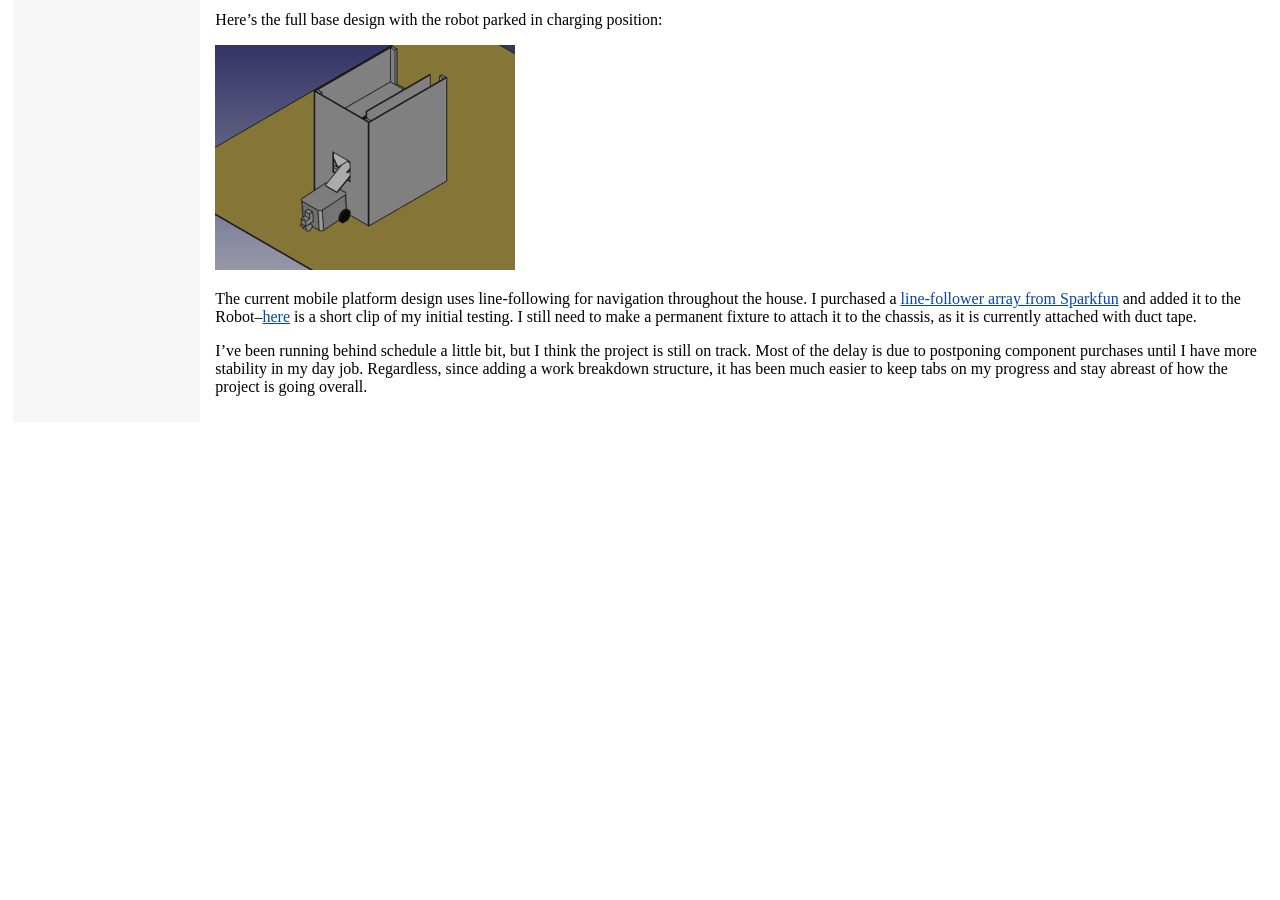
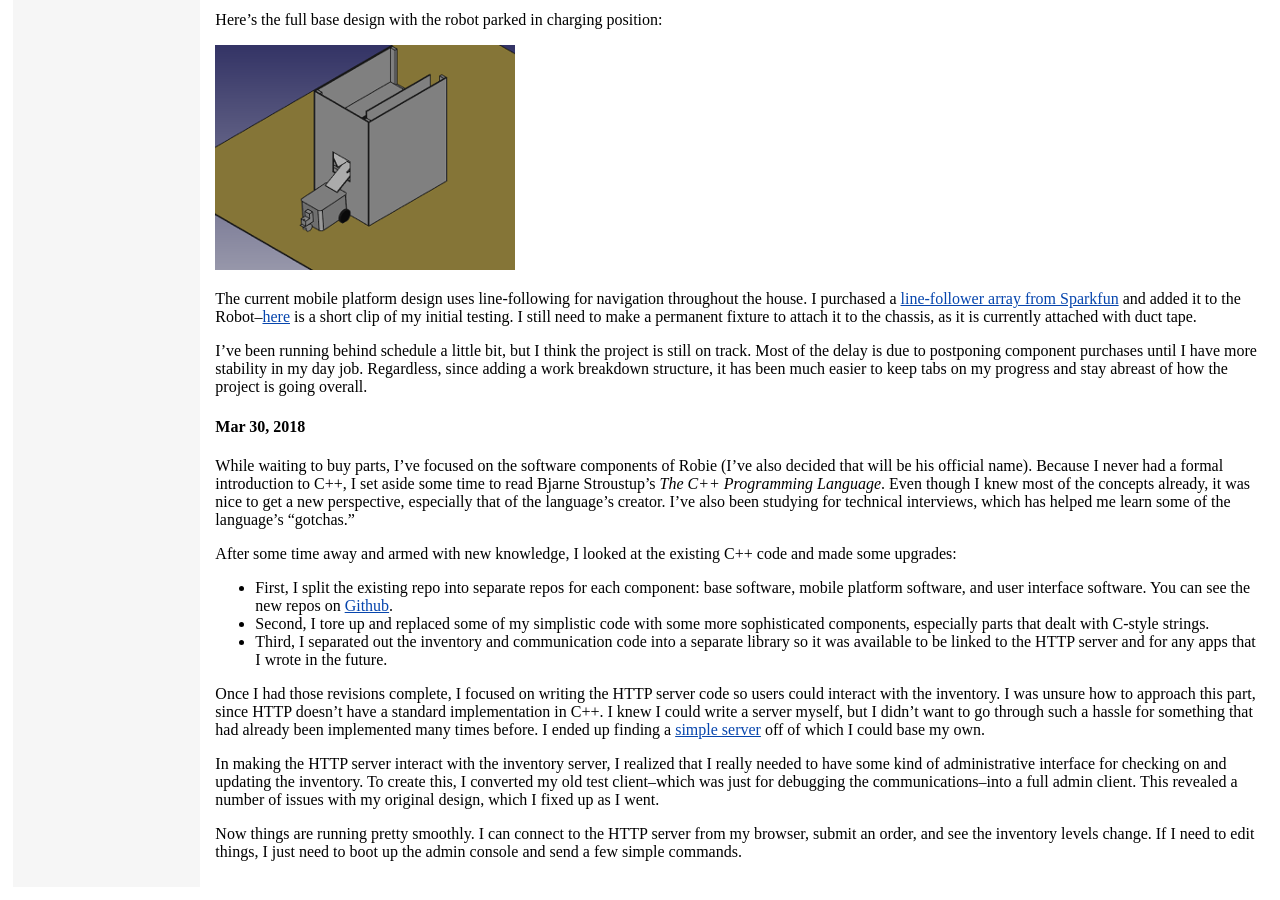
Before and after one commit to Angineer/Angineer.github.io, a Jekyll site: the page built from _projects/Robot.md, in a window 1280 px wide and 900 px high, scrolled down 5995 px. Built offline with Jekyll 4.4.1, drawn with Linux system fonts in a browser that asks for light colours; before the commit the page ends 6430 px from its top, so only the background shows below that.

Commit message:
Robie update

```diff
--- a/_projects/Robot.md
+++ b/_projects/Robot.md
@@ -119,7 +119,7 @@ The robot has been on hold for a little bit while I've been in school getting my
 
 The main thing that I've gained from the master's program is a perspective on systems engineering. The basic philosophy behind systems engineering is that you should design a system before you start implementing it. This will save you time and money by illuminating obscure issues early and it will ensure that all system components are going towards fulfilling a set of clear system requirements. Without this perspective, projects can tend to get bloated or behind schedule (a symptom I've noticed in this project in particular). So, with that in mind, I've created a set of design documents that I think will help me complete the robot by the end of the year. You can see the updates in the Design section above.
 
-In addition to the systems engineering, I have written a bunch of code which makes up the foundational software components of the base station. I am writing it in C++ to build up my skills with that and CMake. All the code can be found on my [Github repo](https://github.com/Angineer/roboDrive).
+In addition to the systems engineering, I have written a bunch of code which makes up the foundational software components of the base station. I am writing it in C++ to build up my skills with that and CMake. All the code can be found on my [Github repo](https://github.com/Angineer/Robot-Mobile).
 
 #### Feb 1, 2018
 I spent the day today working on the base design. I've created a preliminary design in FreeCAD based on a hand-drawn design that I made last summer:
@@ -144,3 +144,17 @@ Here's the full base design with the robot parked in charging position:
 The current mobile platform design uses line-following for navigation throughout the house. I purchased a [line-follower array from Sparkfun](https://www.sparkfun.com/products/13582) and added it to the Robot--[here](https://www.youtube.com/watch?v=50ZuVvZ7mBI) is a short clip of my initial testing. I still need to make a permanent fixture to attach it to the chassis, as it is currently attached with duct tape.
 
 I've been running behind schedule a little bit, but I think the project is still on track. Most of the delay is due to postponing component purchases until I have more stability in my day job. Regardless, since adding a work breakdown structure, it has been much easier to keep tabs on my progress and stay abreast of how the project is going overall.
+
+#### Mar 30, 2018
+While waiting to buy parts, I've focused on the software components of Robie (I've also decided that will be his official name). Because I never had a formal introduction to C++, I set aside some time to read Bjarne Stroustup's _The C++ Programming Language_. Even though I knew most of the concepts already, it was nice to get a new perspective, especially that of the language's creator. I've also been studying for technical interviews, which has helped me learn some of the language's "gotchas."
+
+After some time away and armed with new knowledge, I looked at the existing C++ code and made some upgrades:
+* First, I split the existing repo into separate repos for each component: base software, mobile platform software, and user interface software. You can see the new repos on [Github](https://github.com/Angineer).
+* Second, I tore up and replaced some of my simplistic code with some more sophisticated components, especially parts that dealt with C-style strings.
+* Third, I separated out the inventory and communication code into a separate library so it was available to be linked to the HTTP server and for any apps that I wrote in the future.
+
+Once I had those revisions complete, I focused on writing the HTTP server code so users could interact with the inventory. I was unsure how to approach this part, since HTTP doesn't have a standard implementation in C++. I knew I could write a server myself, but I didn't want to go through such a hassle for something that had already been implemented many times before. I ended up finding a [simple server](https://github.com/eidheim/Simple-Web-Server) off of which I could base my own.
+
+In making the HTTP server interact with the inventory server, I realized that I really needed to have some kind of administrative interface for checking on and updating the inventory. To create this, I converted my old test client--which was just for debugging the communications--into a full admin client. This revealed a number of issues with my original design, which I fixed up as I went.
+
+Now things are running pretty smoothly. I can connect to the HTTP server from my browser, submit an order, and see the inventory levels change. If I need to edit things, I just need to boot up the admin console and send a few simple commands.
```
